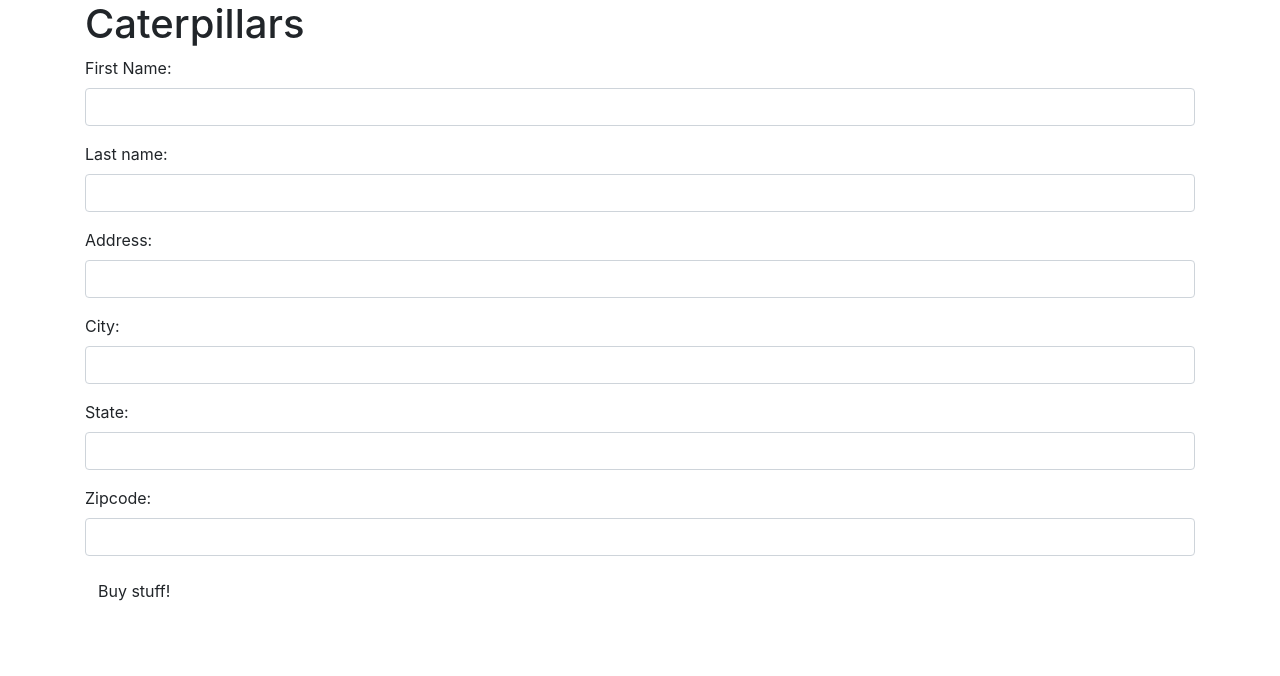
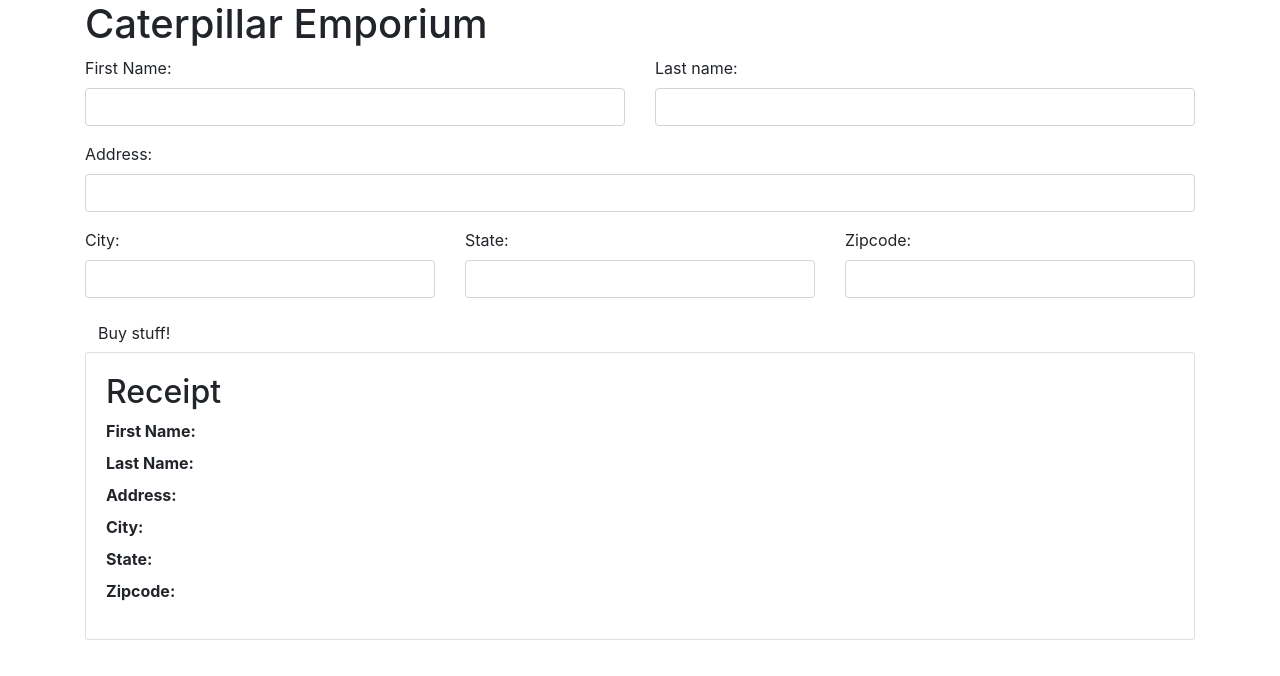
Before and after one commit to ShoNewman/Marketplace, a plain HTML site: page index.html in a window 1280 px wide. Drawn offline with nearby package versions, Linux system fonts and the light colour scheme.

Commit message:
Add receipt elements in HTMl and styled form items
Co-authored-by: Allister <allisterkmoon@gmail.com>

```diff
--- a/index.html
+++ b/index.html
@@ -15,42 +15,114 @@
 </head>
 <body>
 <div class="container">
-  <h1>Caterpillars</h1>
+  <h1>Caterpillar Emporium</h1>
 
   <div>
     <form>
+      <div class="row">
+        <div class="col">
           <div class="form-group">
             <label for="firstName">First Name:</label>
             <input id="firstName" class="form-control" type="text">
           </div>
+        </div>
+
+        <div class="col">
           <div class="form-group">
             <label for="lastName">Last name:</label>
             <input id="lastName" class="form-control" type="text">
           </div>
+        </div>
+      </div>
+
       <div class="form-group">
         <label for="address">Address:</label>
         <input id="address" class="form-control" type="text">
       </div>
+
+      <div class="row">
+        <div class="col">
           <div class="form-group">
             <label for="city">City: </label>
             <input id="city" class="form-control" type="text">
           </div>
+        </div>
+
+        <div class="col">
           <div class="form-group">
             <label for="state">State:</label>
             <input id="state" class="form-control" type="text">
           </div>
+        </div>
+
+        <div class="col">
           <div class="form-group">
             <label for="zipcode">Zipcode:</label>
             <input id="zipcode" class="form-control" type="text">
+          </div>
+        </div>
       </div>
 
       <button type="submit" class="btn">Buy stuff!</button>
     </form>
   </div>
 
-  <div id="receipt">
+
+  <div id="receipt" class="card">
+    <div class="card-body">
+      <h2>Receipt</h2>
+      <dl>
+        <dt>First Name:</dt>
+        <dd class="firstName"></dd>
+
+        <dt>Last Name:</dt>
+        <dd class="lastName"></dd>
+
+        <dt>Address:</dt>
+        <dd class="address"></dd>
+
+        <dt>City:</dt>
+        <dd class="city"></dd>
+
+        <dt>State:</dt>
+        <dd class="state"></dd>
+
+        <dt>Zipcode:</dt>
+        <dd class="zipcode"></dd>
+      </dl>
+    </div>
   </div>
 </div>
 
 </body>
 </html>
+
+<!--
+- get inputted values when we hit submit button
+- figure out what the HTML in the receipt will look like
+- display those values in the receipt div
+
+- add in a select input
+ - replace the "state" with select
+
+- add in a number input
+  - how many caterpillars they want
+
+- add in a color input
+  - what color for the caterpillar
+
+- add in some radio options
+  - moth or butterfly
+
+- add in an email input
+  - user email
+
+- add in a date input
+  - when to deliver caterpillars
+
+- add in a checkbox input
+  - caterpillar powers
+
+- add styling to make it look nice
+
+-->
```
Lines whose indentation alone changed are shown as unchanged.
